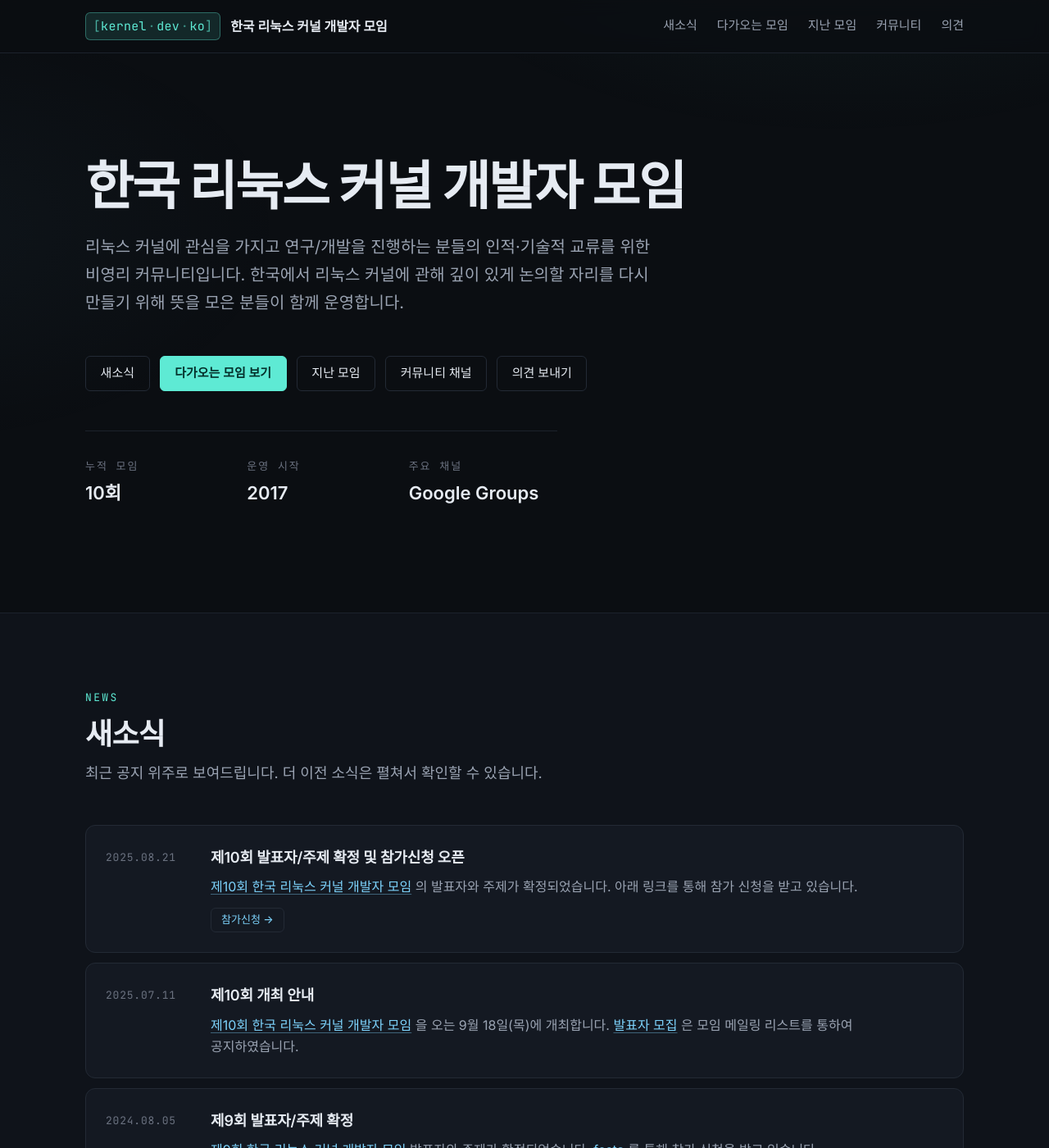
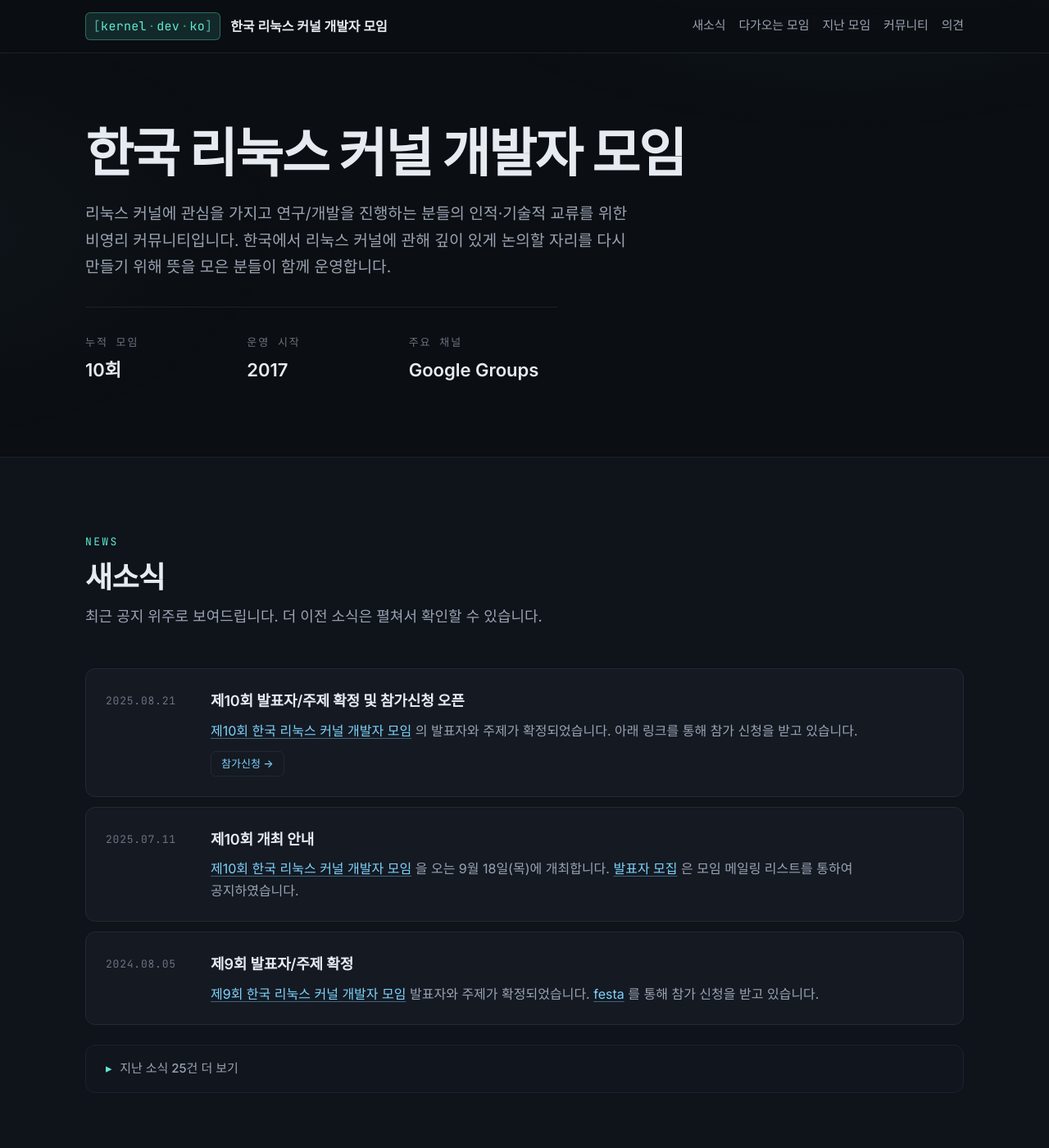
Before and after one commit to kernel-dev-ko/kernel-dev-ko.github.io, a Jekyll site: the page built from README.md, in a window 1280 px wide and 1400 px high. Shown: the whole window at 82% size. Built offline with Jekyll 4.4.1, drawn with Linux system fonts in a browser that asks for light colours.

Commit message:
Remove redundant menu
Remove redundant menu.
Tweak the web style.

```diff
--- a/_includes/sections/hero.html
+++ b/_includes/sections/hero.html
@@ -10,14 +10,6 @@
       한국에서 리눅스 커널에 관해 깊이 있게 논의할 자리를 다시 만들기 위해
       뜻을 모은 분들이 함께 운영합니다.
     </p>
-
-    <div class="hero__cta">
-      <a class="btn btn--ghost" href="#news">새소식</a>
-      <a class="btn btn--primary" href="#next-meetup">다가오는 모임 보기</a>
-      <a class="btn btn--ghost" href="#past-meetups">지난 모임</a>
-      <a class="btn btn--ghost" href="#community">커뮤니티 채널</a>
-      <a class="btn btn--ghost" href="#contact">의견 보내기</a>
-    </div>
 
     <dl class="hero__stats" aria-label="모임 현황">
       <div class="stat">
--- a/assets/css/style.css
+++ b/assets/css/style.css
@@ -166,15 +166,16 @@ body::before {
 .site-nav {
   display: flex;
   align-items: center;
-  gap: var(--space-5);
+  gap: var(--space-4);
   font-size: var(--fs-sm);
 }
 .site-nav a {
   color: var(--color-text-muted);
   text-decoration: none;
-  padding: 0.25rem 0;
+  padding: 0.2rem 0;
   border-bottom: 1px solid transparent;
   transition: color 0.15s, border-color 0.15s;
+  letter-spacing: -0.01em;
 }
 .site-nav a:hover {
   color: var(--color-text);
@@ -183,7 +184,7 @@ body::before {
 
 @media (max-width: 52rem) {
   .site-brand__name { display: none; }
-  .site-nav { gap: var(--space-4); flex-wrap: wrap; justify-content: flex-end; }
+  .site-nav { gap: var(--space-3); flex-wrap: wrap; justify-content: flex-end; }
 }
 @media (max-width: 32rem) {
   .site-nav a:nth-child(n+4) { display: none; }
@@ -227,7 +228,7 @@ body::before {
 
 /* ------------------------------ Hero ------------------------------ */
 .section--hero {
-  padding-block: clamp(4rem, 10vw, 8rem);
+  padding-block: clamp(3rem, 7vw, 5.5rem);
   position: relative;
   overflow: hidden;
 }
@@ -252,17 +253,11 @@ body::before {
   color: var(--color-text);
 }
 .hero__lede {
-  margin: 0 0 var(--space-7);
+  margin: 0 0 var(--space-6);
   max-width: 44rem;
-  font-size: clamp(1.05rem, 1.8vw, 1.25rem);
+  font-size: clamp(1.05rem, 1.8vw, 1.2rem);
   color: var(--color-text-muted);
   line-height: 1.7;
-}
-.hero__cta {
-  display: flex;
-  flex-wrap: wrap;
-  gap: var(--space-3);
-  margin-bottom: var(--space-7);
 }
 .hero__stats {
   display: grid;
```
